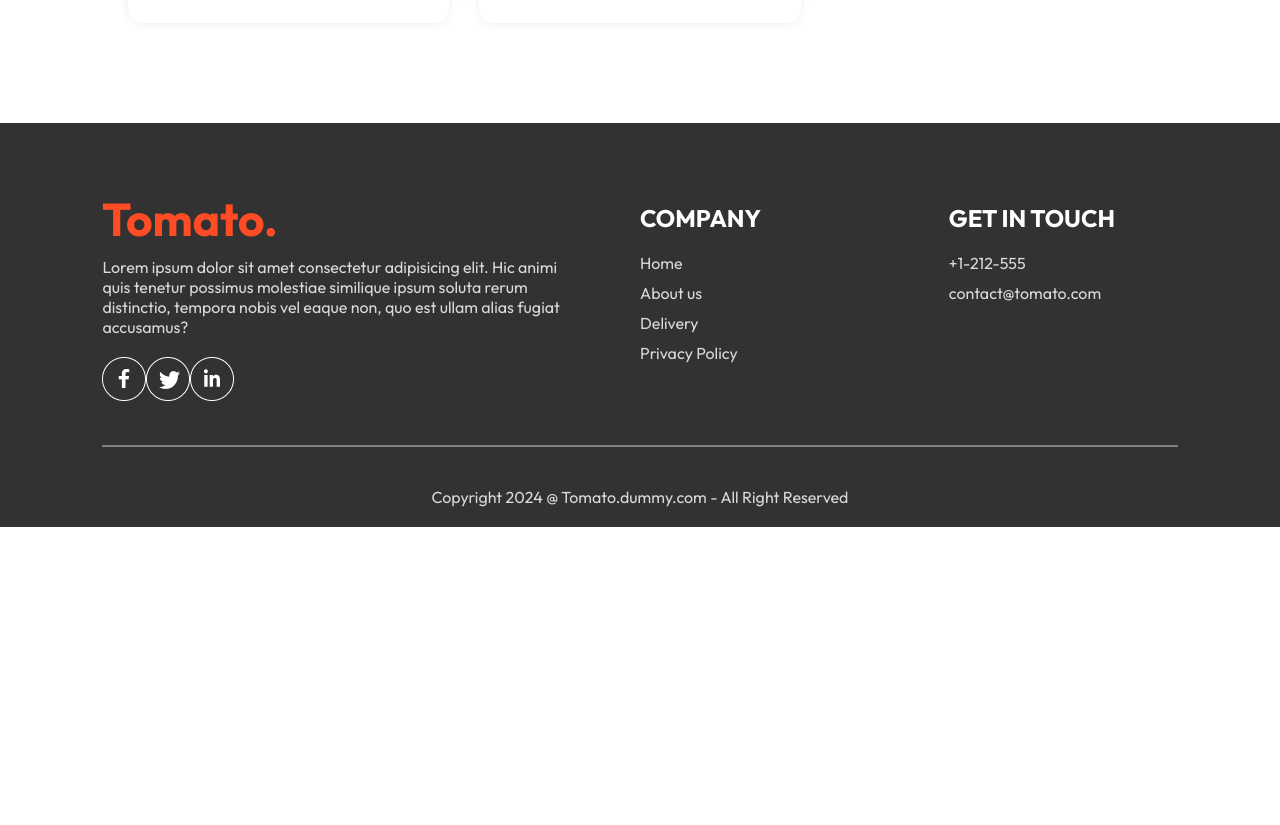
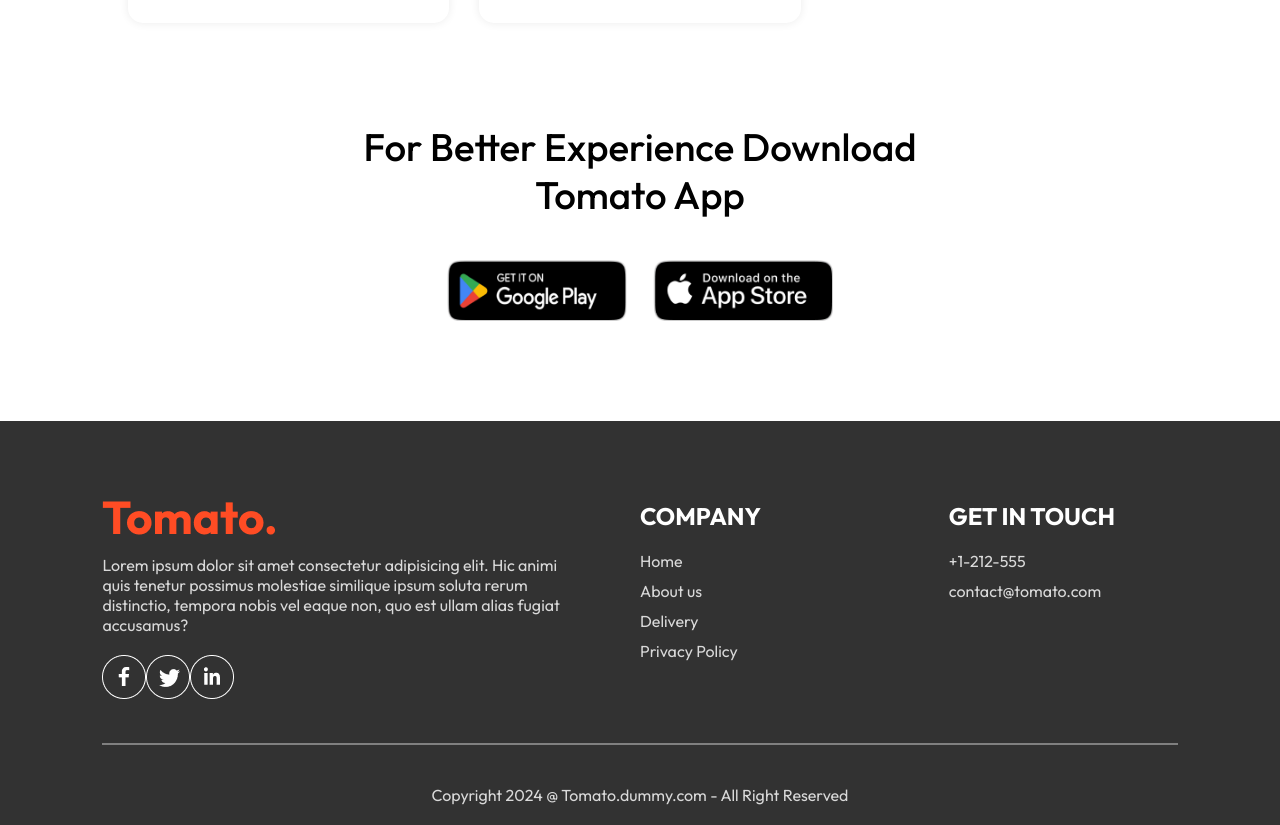
Before and after one commit to tanvirhossain808/food-delivery, a React (Vite) app: page / in a window 1280 px wide. Shown: the part 5960-6785 px from the top of the page. Before the commit the page ends 6487 px from the top, so only its background shows below. Built offline with nearby package versions, Linux system fonts and the light colour scheme.

Commit message:
appdownload component completed

```diff
--- /dev/null
+++ b/src/components/AppDownload/AppDownload.css
@@ -0,0 +1,25 @@
+.app-download {
+    margin: auto auto;
+    margin-top: 100px;
+    font-size: max(3vw, 20px);
+    text-align: center;
+    font-weight: 500;
+}
+
+.app-download-platforms {
+    display: flex;
+    justify-content: center;
+    gap: max(2vw, 10px);
+    margin-top: 40px;
+}
+
+.app-download-platforms img {
+    width: max(30vw, 120px);
+    max-width: 180px;
+    transition: 0.5s;
+    cursor: pointer;
+}
+
+.app-download-platforms img:hover {
+    transform: scale(1.05);
+}
--- /dev/null
+++ b/src/components/AppDownload/AppDownload.jsx
@@ -0,0 +1,20 @@
+import { assets } from "../../../public/frontend_assets/assets";
+import "./AppDownload.css"
+
+const AppDownload = () => {
+    return (
+        <div className="app-download" id="app-download">
+            <p>For Better Experience Download <br />
+                Tomato App
+                <div className="app-download-platforms">
+                    <img src={assets.play_store} alt="play-store" />
+                    <img src={assets.app_store} alt="app-store" />
+                </div>
+            </p>
+
+
+        </div>
+    );
+};
+
+export default AppDownload;
--- a/src/pages/Home/Home.jsx
+++ b/src/pages/Home/Home.jsx
@@ -4,6 +4,7 @@
 import Header from "../../components/Header/Header";
 import "./Home.css"
 import FoodDisplay from "../../components/FoodDisplay/FoodDisplay";
+import AppDownload from "../../components/AppDownload/AppDownload";
 const Home = () => {
     const [category, setCategory] = useState("All")
     return (
@@ -11,6 +12,7 @@
             <Header />
             <ExploreMenu category={category} setCategory={setCategory} />
             <FoodDisplay category={category} />
+            <AppDownload />
         </div>
     );
 };
```
